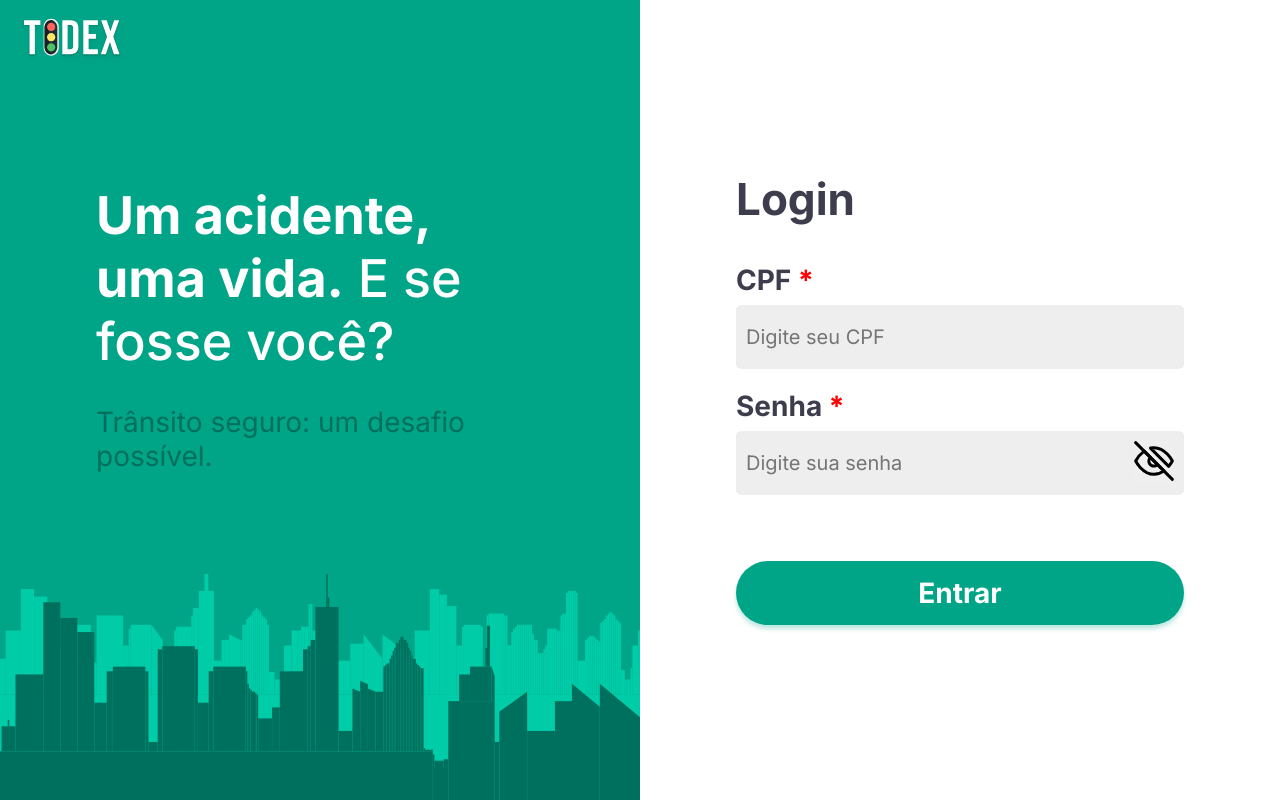
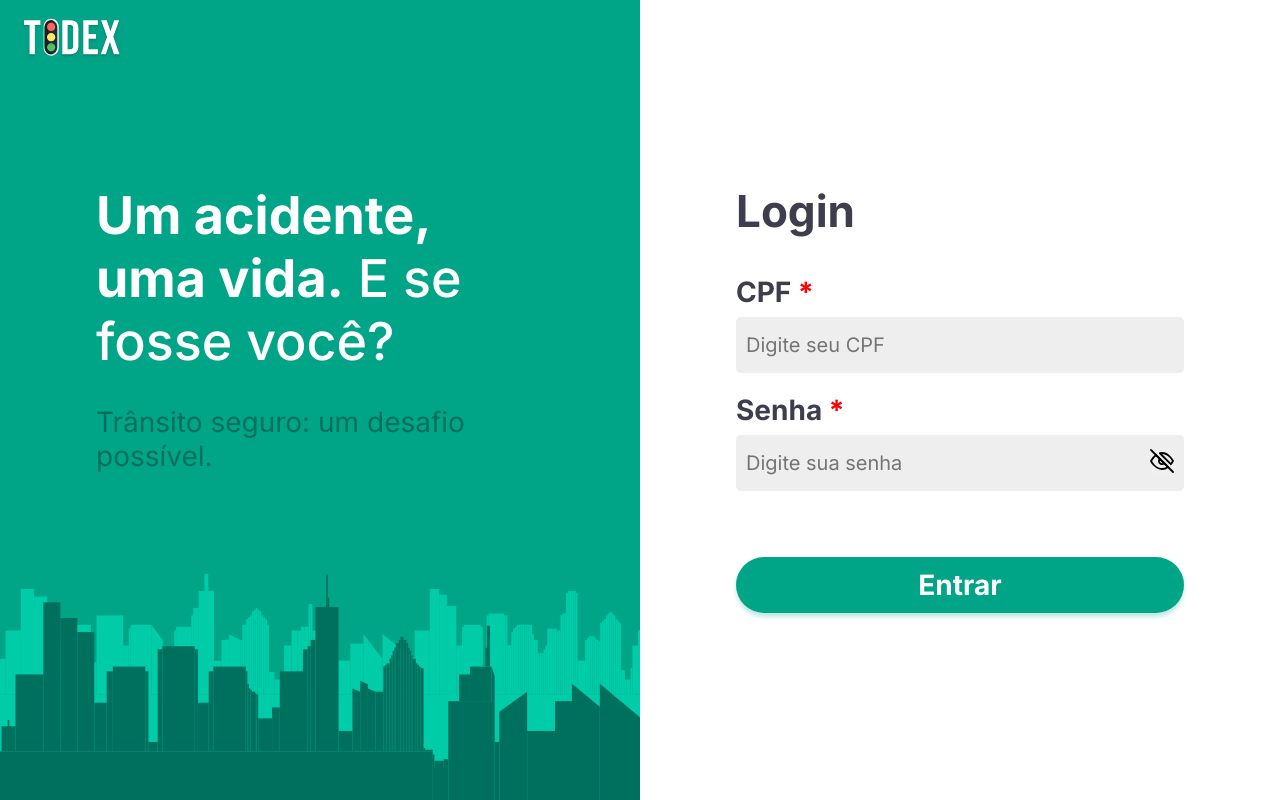
Before and after one commit to lucasarlim/tidex-web, a React (Create React App) app: page /login in a window 1280 px wide. Built offline with nearby package versions, Linux system fonts and the light colour scheme.

Commit message:
image icon updated

```diff
--- a/src/components/Input/styles.js
+++ b/src/components/Input/styles.js
@@ -15,7 +15,7 @@ export const Label = styled.label`
 `;
 
 export const Wrapper = styled.div`
-	height: 64px;
+	height: 56px;
 	background-color: ${useTheme.grayLighter};
 	border-radius: 5px;
 	display: flex;
@@ -34,6 +34,11 @@ export const Wrapper = styled.div`
 		border: none;
 		margin-right: 10px;
 	}
+
+	& img {
+		width: 24px;
+		height: 24px;
+	}
 `;
 
 export const Flag = styled.span`
--- a/src/pages/Login/styles.js
+++ b/src/pages/Login/styles.js
@@ -92,7 +92,7 @@ export const Button = styled.button`
 	border-radius: 50px;
 	margin-top: 56px;
 	width: 100%;
-	height: 64px;
+	height: 56px;
 	display: flex;
 	align-items: center;
 	justify-content: center;
```
